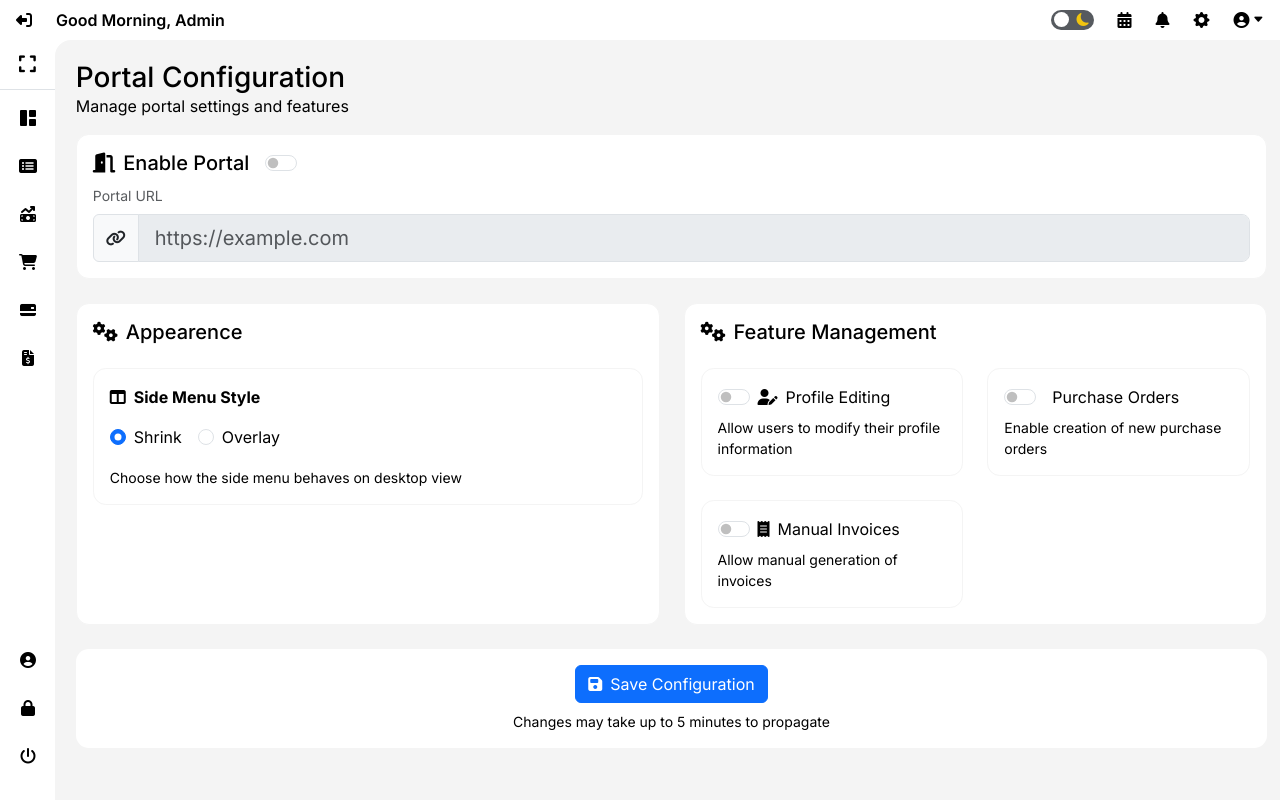
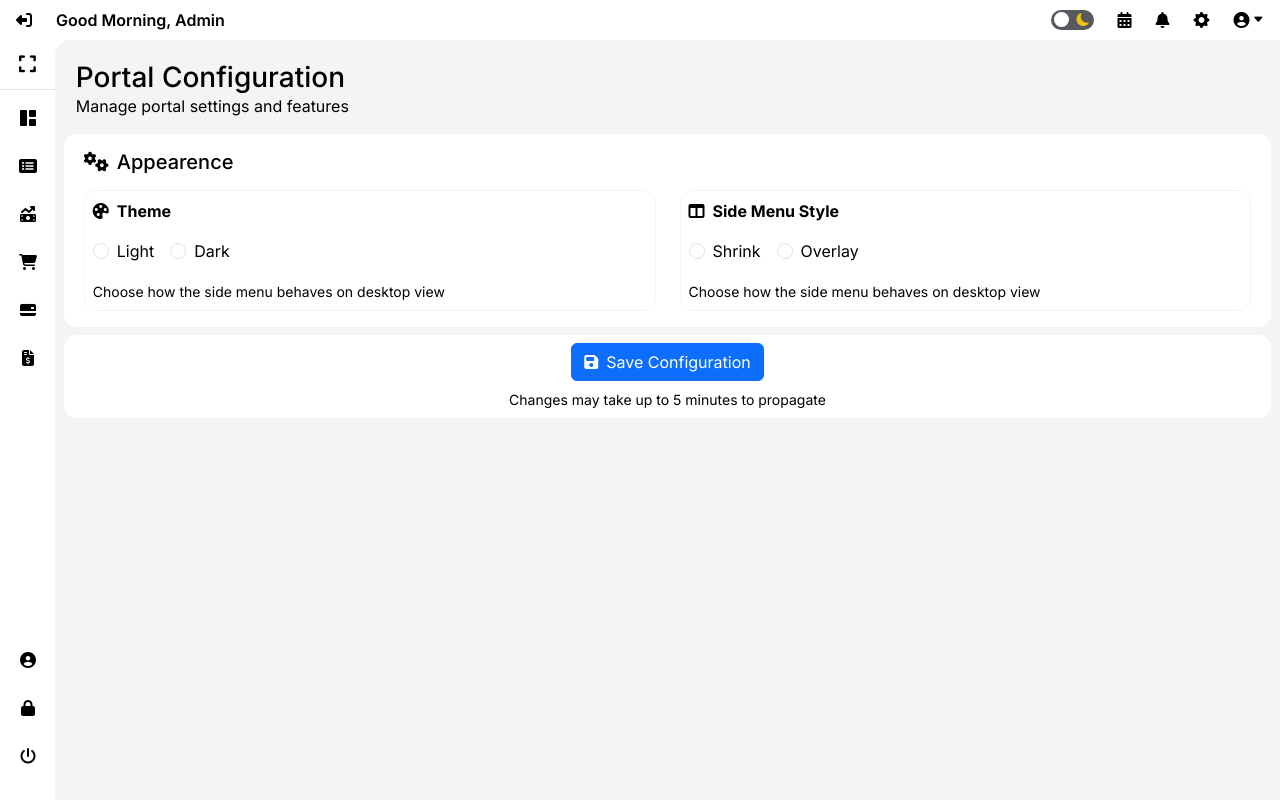
Before and after one commit to Gaurav-Nathh/Vendor-Portal, an Angular app: page /vendor/update-profile in a window 1280 px wide. Built offline with nearby package versions, Linux system fonts and the light colour scheme; sample sign-in values are in the browser's storage.

Commit message:
Portal Configuration

```diff
--- a/src/app/pages/update-password/update-password.component.html
+++ b/src/app/pages/update-password/update-password.component.html
@@ -1,4 +1,3 @@
-<div class="password-change-container">
 <div class="password-change-card">
   <div class="password-change-header">
     <div class="lock-icon">
@@ -24,8 +23,9 @@
   <form
     (ngSubmit)="onSubmit()"
     #passwordForm="ngForm"
-      class="password-change-form"
+    class="password-change-form row"
   >
+    <div class="col-md-6">
       <!-- Current Password -->
       <div class="form-group">
         <label for="currentPassword">Current Password</label>
@@ -175,13 +175,8 @@
           Passwords don't match
         </div>
       </div>
-
-      <button type="submit" class="submit-button" [disabled]="!isFormValid()">
-        Update Password
-      </button>
-    </form>
-
-    <div class="password-guidelines">
+    </div>
+    <div class="password-guidelines col-md-6">
       <h4>Password Requirements:</h4>
       <ul>
         <li [class.valid]="newPassword.length >= 8">At least 8 characters</li>
@@ -190,5 +185,10 @@
         <li [class.valid]="hasSpecialChar()">One special character</li>
       </ul>
     </div>
+    <div class="col-12">
+      <button type="submit" class="submit-button" [disabled]="!isFormValid()">
+        Update Password
+      </button>
     </div>
+  </form>
 </div>
--- a/src/app/pages/update-password/update-password.component.scss
+++ b/src/app/pages/update-password/update-password.component.scss
@@ -1,17 +1,8 @@
-.password-change-container {
-    display: flex;
-    justify-content: center;
-    align-items: center;
-    min-height: 100vh;
-
-    padding: 2rem;
-
 .password-change-card {
   background: white;
   border-radius: 12px;
   box-shadow: 0 10px 30px rgba(0, 0, 0, 0.1);
   width: 100%;
-      max-width: 450px;
   padding: 2.5rem;
   animation: fadeIn 0.5s ease-in-out;
 
@@ -45,7 +36,7 @@
 
   .password-change-form {
     .form-group {
-          margin-bottom: 1.5rem;
+      margin-bottom: 0.8rem;
 
       label {
         display: block;
@@ -118,7 +109,7 @@
     }
 
     .submit-button {
-          width: 100%;
+      width: 12rem;
       padding: 0.75rem;
       background: #4f46e5;
       color: white;
@@ -180,7 +171,6 @@
     }
   }
 }
-  }
 
 @keyframes fadeIn {
   from {
@@ -194,5 +184,5 @@
 }
 
 .bord {
-    border: 1px solid red;
+  border: 1px solid red !important;
 }
--- a/src/app/pages/update-profile/update-profile.component.html
+++ b/src/app/pages/update-profile/update-profile.component.html
@@ -4,52 +4,50 @@
     <p class="mb-0">Manage portal settings and features</p>
   </div>
 
-  <form class="row" (ngSubmit)="onSubmit(portalSettingForm)" #portalSettingForm="ngForm">
-    <div class="col-12 mb-4">
-      <div class="p-3 border bg-light cards">
+  <form
+    class="row gap-2"
+    (ngSubmit)="onSubmit(portalSettingForm)"
+    #portalSettingForm="ngForm"
+  >
+    <div class="col-12">
+      <div class="row py-3 px-2 cards">
+        <h5 class="mb-3"><i class="fas fa-cogs me-2"></i>Appearence</h5>
+        <div class="col-12 col-md-6">
+          <div class="card p-2">
+            <label class="form-label fw-bold mb-3">
+              <i class="bi bi-palette-fill me-2"> </i>Theme
+            </label>
             <div class="d-flex gap-3">
-          <label class="form-check-label h5" for="enablePortal">
-            <i class="fas fa-door-open me-2"></i>Enable Portal
+              <div class="form-check">
+                <input
+                  class="form-check-input"
+                  type="radio"
+                  name="theme"
+                  id="lightThemeOption"
+                  [value]="'light'"
+                />
+                <label class="form-check-label" for="themeOption">
+                  Light
                 </label>
-          <div class="form-check form-switch form-switch-lg">
+              </div>
+              <div class="form-check">
                 <input
-              type="checkbox"
                   class="form-check-input"
-              id="enablePortal"
-              [(ngModel)]="enablePortal"
-              name="enablePortal"
-              (change)="onPortalToggle()"
+                  type="radio"
+                  name="theme"
+                  id="darkThemeOption"
+                  [value]="'dark'"
                 />
+                <label class="form-check-label" for="themeOption"> Dark </label>
               </div>
             </div>
-        <div class="" [class.disabled]="!enablePortal">
-          <label for="portalUrl" class="form-label small text-muted"
-            >Portal URL</label
-          >
-          <div class="input-group">
-            <span class="input-group-text">
-              <i class="fas fa-link"></i>
-            </span>
-            <input
-              type="url"
-              class="form-control form-control-lg"
-              id="portalUrl"
-              [(ngModel)]="portalUrl"
-              name="portalUrl"
-              [disabled]="!enablePortal"
-              placeholder="https://example.com"
-            />
+            <p class="small mt-3 mb-0">
+              Choose how the side menu behaves on desktop view
+            </p>
           </div>
         </div>
-      </div>
-    </div>
-    <div class="col-12 col-md-6 mb-4">
-      <div class="p-3 border bg-light cards">
-        <!-- Appearence -->
-        <h5 class="mb-4"><i class="fas fa-cogs me-2"></i>Appearence</h5>
-        <div class="col-12 card">
-          <div class="appearence-section">
-            <div class="card-body">
+        <div class="col-12 col-md-6 mt-3 mt-md-0">
+          <div class="card p-2">
             <label class="form-label fw-bold mb-3">
               <i class="fas fa-columns me-2"></i>Side Menu Style
             </label>
@@ -88,84 +86,8 @@
         </div>
       </div>
     </div>
-    </div>
-    <div class="col-12 col-md-6 mb-4">
-      <div class="p-3 border bg-light cards">
-        <!-- Feature -->
-        <h5 class="mb-4"><i class="fas fa-cogs me-2"></i>Feature Management</h5>
-
-        <div class="row g-4">
-          <div class="col-md-6">
-            <div class="feature-card card h-100">
-              <div class="card-body">
-                <div class="form-check form-switch">
-                  <input
-                    type="checkbox"
-                    class="form-check-input"
-                    id="enableProfile"
-                    [(ngModel)]="enableProfileEditing"
-                    name="enableProfile"
-                  />
-                  <label class="form-check-label" for="enableProfile">
-                    <i class="fas fa-user-edit me-2"></i>Profile Editing
-                  </label>
-                </div>
-                <p class="small mt-2 mb-0">
-                  Allow users to modify their profile information
-                </p>
-              </div>
-            </div>
-          </div>
-
-          <div class="col-md-6">
-            <div class="feature-card card h-100">
-              <div class="card-body">
-                <div class="form-check form-switch">
-                  <input
-                    type="checkbox"
-                    class="form-check-input"
-                    id="enablePurchaseOrder"
-                    [(ngModel)]="enablePurchaseOrderCreation"
-                    name="enablePurchaseOrder"
-                  />
-                  <label class="form-check-label" for="enablePurchaseOrder">
-                    <i class="fas fa-file-purchase me-2"></i>Purchase Orders
-                  </label>
-                </div>
-                <p class="small mt-2 mb-0">
-                  Enable creation of new purchase orders
-                </p>
-              </div>
-            </div>
-          </div>
-
-          <div class="col-md-6">
-            <div class="feature-card card h-100">
-              <div class="card-body">
-                <div class="form-check form-switch">
-                  <input
-                    type="checkbox"
-                    class="form-check-input"
-                    id="enableInvoice"
-                    [(ngModel)]="enableManualInvoiceGeneration"
-                    name="enableInvoice"
-                  />
-                  <label class="form-check-label" for="enableInvoice">
-                    <i class="fas fa-receipt me-2"></i>Manual Invoices
-                  </label>
-                </div>
-                <p class="small mt-2 mb-0">
-                  Allow manual generation of invoices
-                </p>
-              </div>
-            </div>
-          </div>
-        </div>
-      </div>
-    </div>
-    <div class="col-12">
     <div
-        class="p-3 cards d-flex flex-column justify-content-center align-items-center"
+      class="py-2 col-12 cards d-flex flex-column justify-content-center align-items-center"
     >
       <button type="submit" class="btn btn-primary">
         <i class="fas fa-save me-2"></i>Save Configuration
@@ -174,6 +96,5 @@
         >Changes may take up to 5 minutes to propagate</small
       >
     </div>
-    </div>
   </form>
 </section>
--- a/src/app/pages/update-profile/update-profile.component.scss
+++ b/src/app/pages/update-profile/update-profile.component.scss
@@ -3,6 +3,7 @@
   color: var(--primary-text);
 
   form {
+    padding-right: 0.5rem;
     color: var(--primary-text);
     .cards {
       background-color: var(--color-card) !important;
--- a/src/app/pages/update-profile/update-profile.component.ts
+++ b/src/app/pages/update-profile/update-profile.component.ts
@@ -2,6 +2,7 @@ import { CommonModule } from '@angular/common';
 import { Component } from '@angular/core';
 import { FormsModule, NgForm } from '@angular/forms';
 import { SharedService } from '../../services/shared/shared.service';
+import { ThemeService } from '../../services/theme.service';
 
 @Component({
   selector: 'app-update-profile',
@@ -15,9 +16,19 @@ export class UpdateProfileComponent {
   enablePurchaseOrderCreation: boolean = false;
   enableManualInvoiceGeneration: boolean = false;
   portalUrl: string = '';
-  sideNavStyle: string = 'shrink';
+  sideNavStyle: string = '';
+  theme: string = '';
 
-  constructor(private sidebarService: SharedService) {}
+  constructor(
+    private sidebarService: SharedService,
+    private themeService: ThemeService
+  ) {}
+
+  ngOnInit() {
+    // this.theme = this.themeService.getCurrentTheme();
+    // console.log(this.theme);
+    // this.sideNavStyle = this.sidebarService.getCurrentSidebarStyle();
+  }
 
   onPortalToggle() {
     if (!this.enablePortal) {
--- a/src/app/services/theme.service.ts
+++ b/src/app/services/theme.service.ts
@@ -16,7 +16,6 @@ export class ThemeService {
     if (savedTheme) {
       this.setTheme(savedTheme);
     } else {
-      // Getting the theme from browser
       const prefersDark = window.matchMedia('(prefers-color: dark)').matches;
       const defaultTheme = prefersDark
         ? this.darkThemeClass
```
Lines whose indentation alone changed are shown as unchanged.
